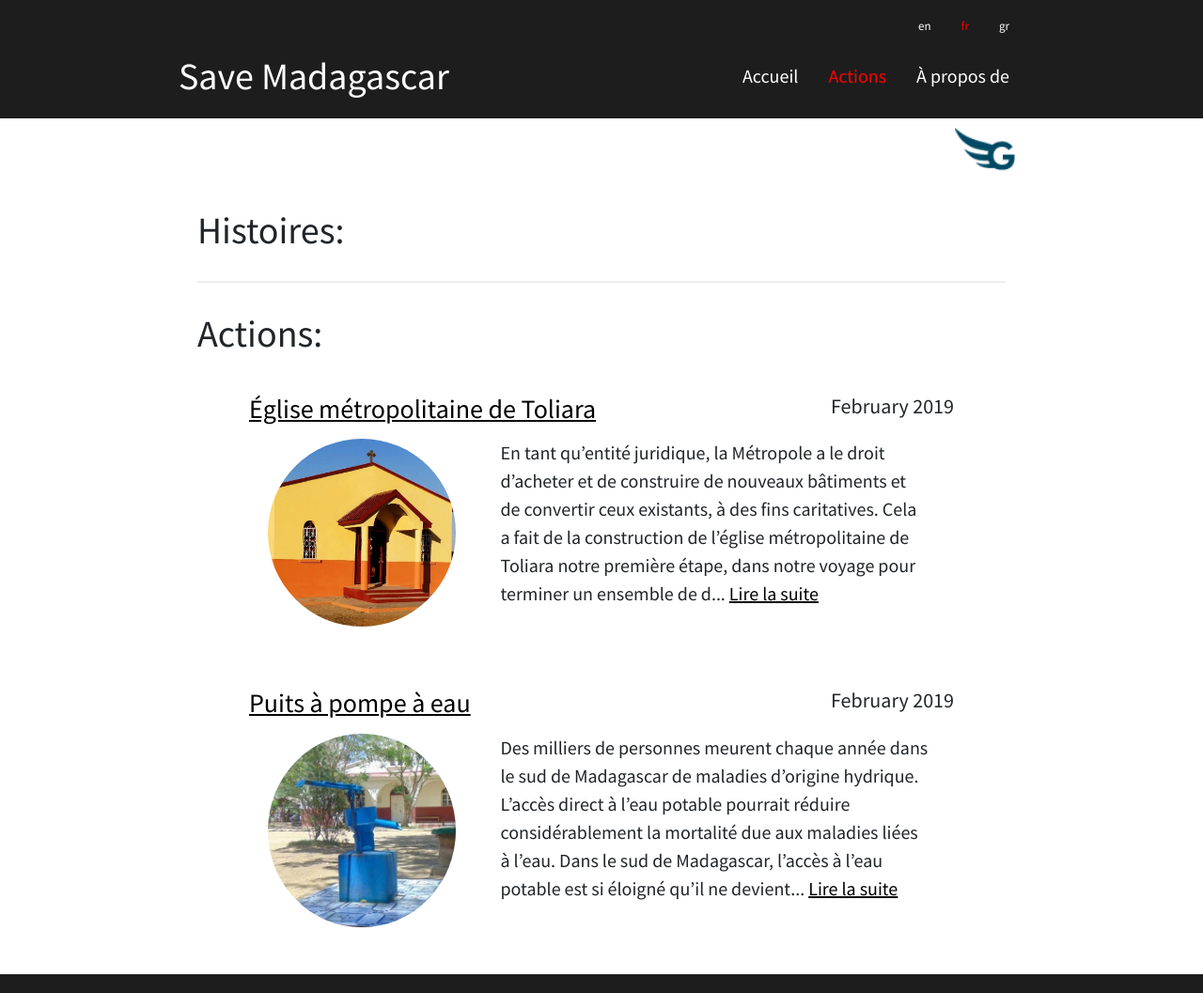
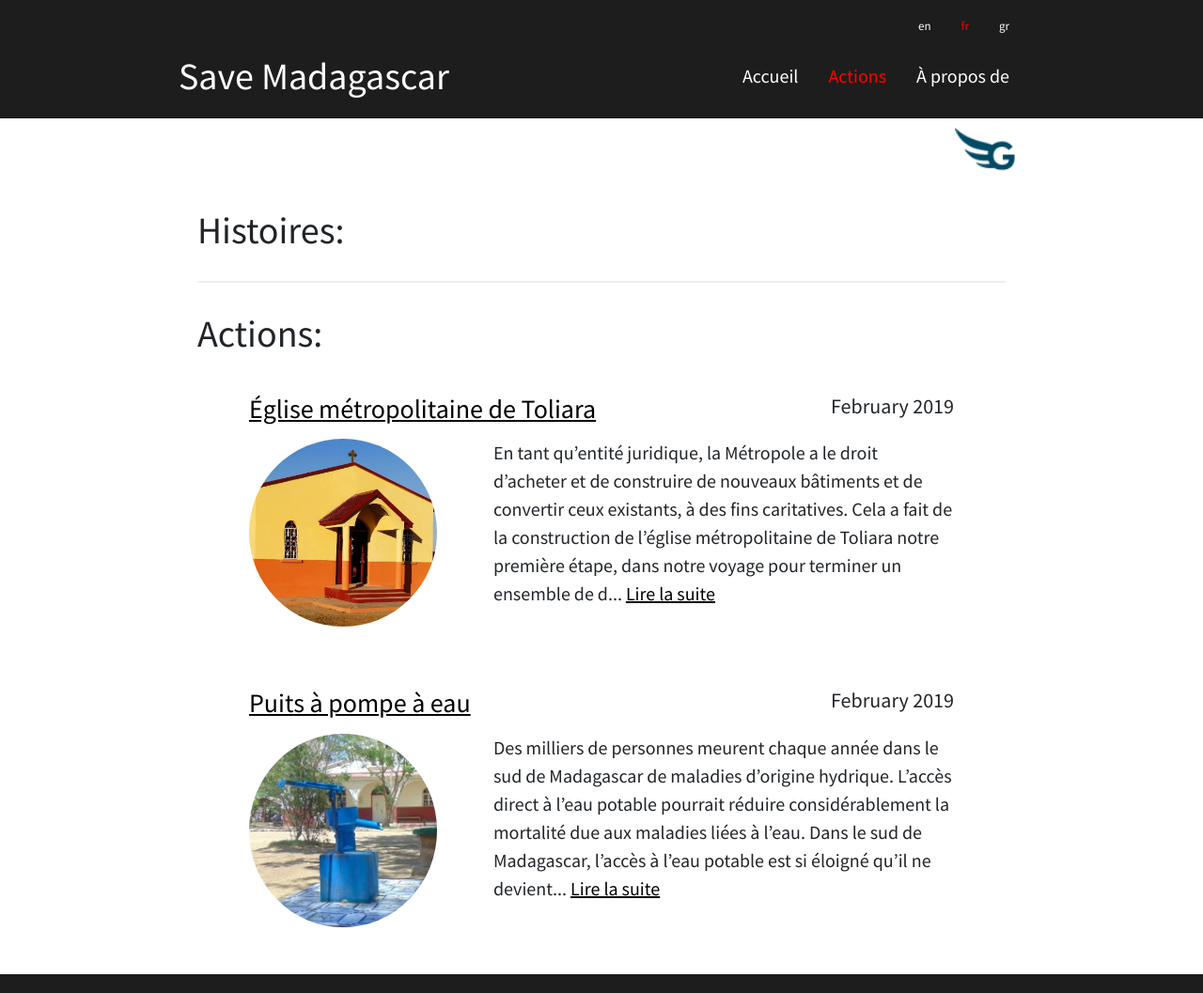
Before and after one commit to at07cm1/smadagascar_site, a Jekyll site: the page built from updates_fr.html, in a window 1280 px wide. Shown: the whole page at 94% size. Built offline with Jekyll 4.4.1, drawn with Linux system fonts in a browser that asks for light colours.

Commit message:
Responsive updates

```diff
--- a/_includes/post_list_layout.html
+++ b/_includes/post_list_layout.html
@@ -11,13 +11,13 @@
       </div>
       {% if post.avatar %}
         <div class="columns">
-          <div class="column one_third">
-            <a href="{{ post.url }}"><img class="rounded-img" src={{ post.avatar }} width="200"></a>
-          </div>
-          <div class="column two_thirds" style="text-align:left">
-            <div>
-              {{ post.excerpt | strip_html | truncate: 300 }}
-              <a href="{{ post.url }}">{{ site.data.translations[page.lang].more }}</a>
+          <div class="row">
+            <div class="col-md-12 col-lg-4">
+              <a href="{{ post.url }}"><img class="rounded-img" src={{ post.avatar }} width="200"></a>
+            </div>
+            <div class="col-md-12 col-lg-8">
+                {{ post.excerpt | strip_html | truncate: 300 }}
+                <a href="{{ post.url }}">{{ site.data.translations[page.lang].more }}</a>
             </div>
           </div>
         </div>
```
